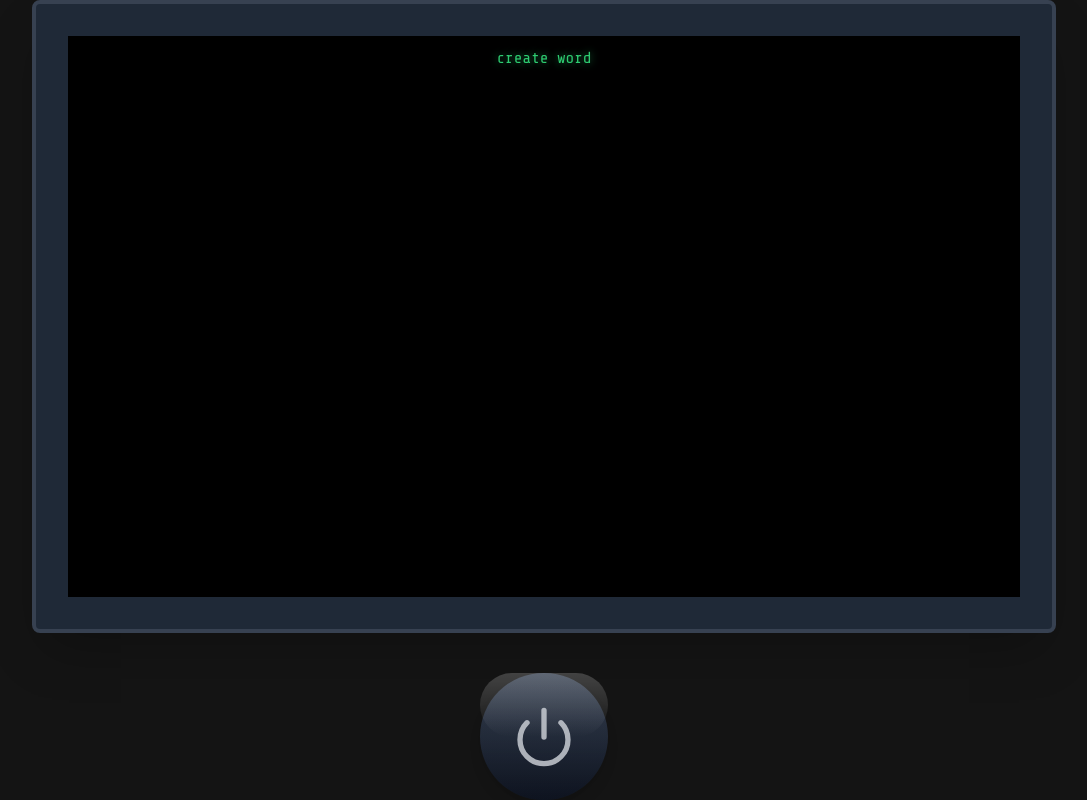
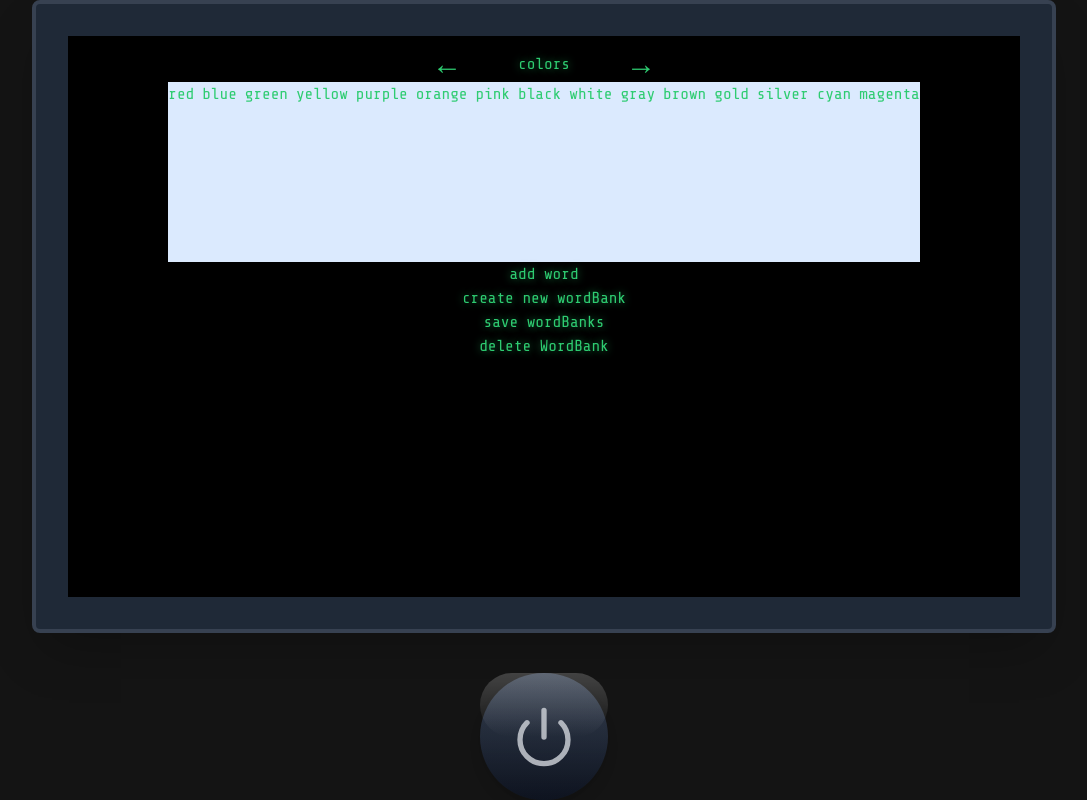
Before and after one commit to RoniGuru/word-game, a React (Vite) app: page /createWordBank in a window 1280 px wide. Shown: the whole page, without its empty margins (96-1183 px from the left). Built offline with nearby package versions, Linux system fonts and the light colour scheme.

Commit message:
skeleton WordBank Page

```diff
--- a/src/index.css
+++ b/src/index.css
@@ -50,3 +50,8 @@
   background-color: #2ecc71;
   color: black;
 }
+
+.hoverStyle:hover {
+  background-color: #2ecc71;
+  color: black;
+}
--- a/src/pages/CreateWordBank.tsx
+++ b/src/pages/CreateWordBank.tsx
@@ -1,7 +1,58 @@
 import { useSelector } from 'react-redux';
 import { RootState } from '../state/store';
+import { useState } from 'react';
 
 export default function CreateWordBankPage() {
-  const game = useSelector((state: RootState) => state.game.gameState);
-  return <div className="gameContainer">create word</div>;
+  const [currentCategoryIndex, setCurrentCategoryIndex] = useState(0);
+  const wordBanks = useSelector((state: RootState) => state.wordBank);
+
+  function goToNextCategory() {
+    setCurrentCategoryIndex(
+      (prevIndex) => (prevIndex + 1) % Object.keys(wordBanks).length
+    );
+  }
+  function goToPreviousCategory() {
+    setCurrentCategoryIndex((prevIndex) =>
+      prevIndex === 0 ? Object.keys(wordBanks).length - 1 : prevIndex - 1
+    );
+  }
+
+  const currentCategory = Object.keys(wordBanks)[currentCategoryIndex];
+  const words = wordBanks[currentCategory];
+  return (
+    <div className="gameContainer flex  flex-col items-center">
+      <div className="flex items-center justify-between w-1/4 ">
+        <button
+          onClick={goToPreviousCategory}
+          className="text-3xl hoverStyle w-1/6"
+        >
+          &larr;
+        </button>
+        <h2>{currentCategory}</h2>
+
+        <button
+          onClick={goToNextCategory}
+          className="text-3xl hoverStyle w-1/6"
+        >
+          &rarr;
+        </button>
+      </div>
+      <div className="h-1/3 bg-blue-100">
+        <ul className="flex flex-row gap-2   ">
+          {words.map((word, index) => (
+            <button key={index} className="hoverStyle">
+              {word}
+            </button>
+          ))}
+        </ul>
+      </div>
+
+      <div>
+        <div>add word</div>
+        <div>create new wordBank</div>
+        <div>save wordBanks</div>
+        <div>delete WordBank</div>
+      </div>
+    </div>
+  );
 }
```
